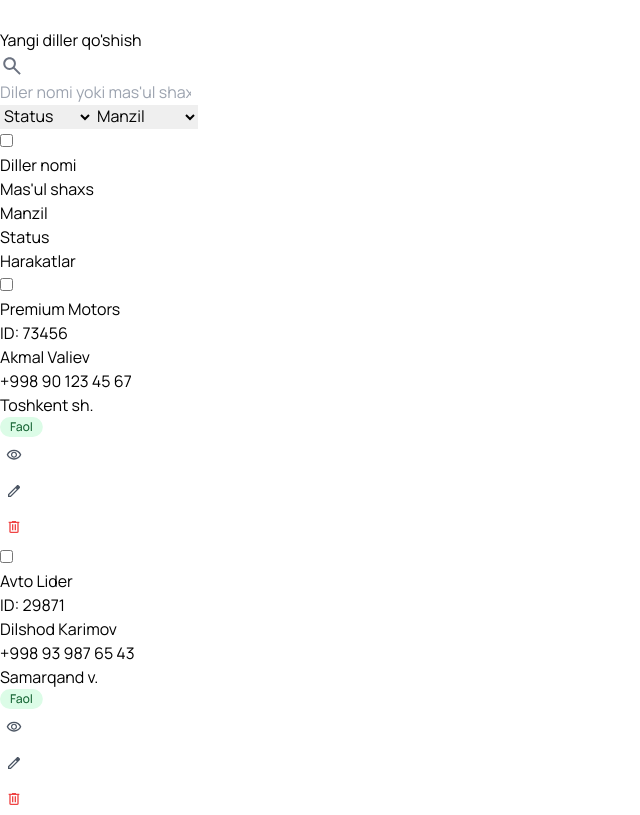
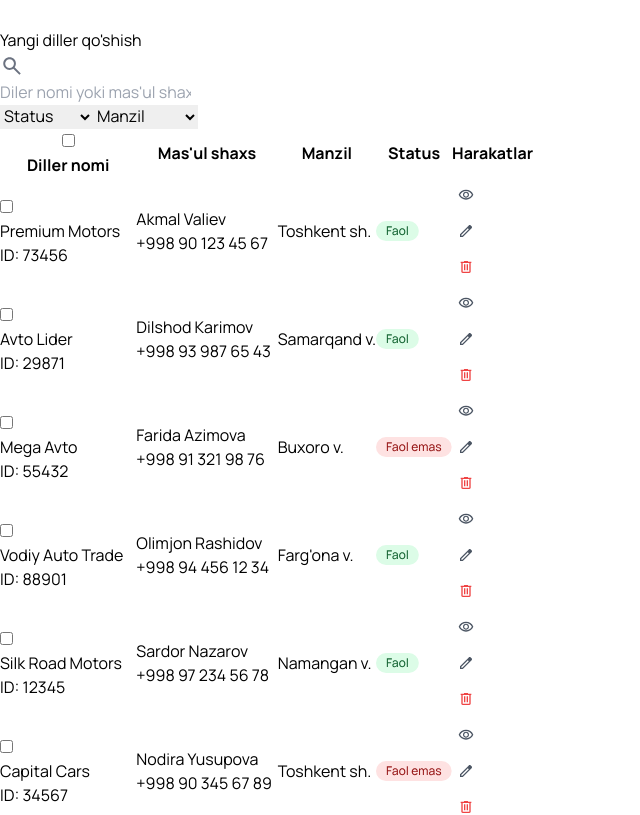
Before and after one commit to Joardan000/react-homework2, a React (Vite) app: page / in a window 1280 px wide. Shown: the part 548-1363 px from the top of the page, without its empty margins (0-640 px from the left). Built offline with nearby package versions, Linux system fonts and the light colour scheme.

Commit message:
second react homework succesfully added to repository

```diff
--- a/src/components/MainDealer.jsx
+++ b/src/components/MainDealer.jsx
@@ -10,32 +10,77 @@ import {dealers} from "../data/data.js";
 import {useState} from "react";
 
 function MainDealer() {
-    const [data, setData] = useState(dealers);
+    const [status, setStatus] = useState("Status")
+    const [address, setAddress] = useState("Manzil")
+    const [searchText, setSearchText] = useState("")
+    const [data, setData] = useState(dealers)
+    const [dealerContact, setDealerContact] = useState("")
+    const [dealerName, setDealerName] = useState("")
+    const [dealerId, setDealerId] = useState(null)
+    const [dealerStatus, setDealerStatus] = useState(null)
+    const [checkedIds, setCheckedIds] = useState([])
+    const [isOpen, setIsOpen] = useState(false)
 
-    function searchFilter(e){
-        const res = dealers.filter(item=>item.name.toLowerCase().includes(e.target.value.toLowerCase()));
-        setData(res)
+    const filteredData = data.filter(item => {
+        const searchFind = item.name.toLowerCase().includes(searchText.toLowerCase()) || item.contact.toLowerCase().includes(searchText.toLowerCase());
+        const statusFind = status === "Status" || item.active === (status === "Faol");
+        const addressFind = address === "Manzil" || item.address === address;
+        return searchFind && statusFind && addressFind;
+    });
+
+    function searchFilter(e) {
+        setSearchText(e.target.value)
     }
+
+    function filterStatus(e) {
+        setStatus(e.target.value)
+    }
+
     function filterAddress(e) {
-        if (e.target.value === "Manzil") {
-            setData(dealers)
-        } else {
-            const res = dealers.filter(item => item.address.includes(e.target.value));
-            setData(res);
+        setAddress(e.target.value)
     }
+
+    function deleteDealer(id) {
+        const dealer = data.filter(item => item.id !== id)
+        setData(dealer)
     }
-    function filterStatus(e) {
-        if (e.target.value === "Status") {
-            setData(dealers);
-        } else {
-            const isActive = e.target.value === "Faol";
-            const res = dealers.filter(item => item.active === isActive);
-            setData(res);
+
+    function editStatus(e) {
+        if (e.target.value === "Status") return
+        setDealerStatus(e.target.value === "Faol")
     }
+
+    function findDealer(id) {
+        const dealer = data.find(item => item.id === id)
+        setDealerContact(dealer.contact)
+        setDealerName(dealer.name)
+        setDealerStatus(dealer.active)
+        setDealerId(id)
+        setIsOpen(true)
     }
+
+    function editDealer() {
+        const dealer = data.map(item =>
+            item.id === dealerId ? {
+                ...item, name: dealerName, contact: dealerContact, active: dealerStatus ?? item.active
+            } : item
+        )
+        setData(dealer)
+    }
+
+    function submitDealer(e) {
+        e.preventDefault()
+        editDealer()
+        setDealerContact("")
+        setDealerName("")
+        setDealerStatus(null)
+        setDealerId(null)
+        setIsOpen(false)
+    }
+
     return (
         <>
-            <section className="main bg-gray-100 max-w-[1184px] w-full overflow-x-hidden">
+            <section className="main bg-gray-100 max-w-full w-full overflow-hidden border-l h-screen border-[#E5E7EB]">
                 <div className="p-8">
                     <div className="flex justify-between items-center mb-6 from-top">
                         <p className="font-extrabold text-[30px] leading-[37.5px] -tracking-[0.75px] text-[#111827]">Diller
@@ -43,12 +88,13 @@ function MainDealer() {
                         <div
                             className="flex items-center hover:bg-blue-700 cursor-not-allowed gap-2 py-[6px] justify-center max-w-[197.14px] w-full rounded-lg bg-[#135BEC]">
                             <img src={plus} alt="plus-icon"/>
-                            <p className="font-bold text-[14px] leading-5 tracking-[0.21px] text-white">Yangi diller
-                                qo'shish</p>
+                            <p className="font-bold text-[14px] leading-5 tracking-[0.21px] text-white">
+                                Yangi diller qo'shish
+                            </p>
                         </div>
                     </div>
                     <div className="bg-white px-6 max-w-full flex rounded-lg from-top border mb-4 border-[#E5E7EB]">
-                        <label className="cursor-pointer py-[10px]" for="input">
+                        <label className="cursor-pointer py-[10px]" htmlFor="input">
                             <img src={search} alt="search-icon"/>
                         </label>
                         <input onChange={searchFilter} className="w-full py-[10px] border-l pl-[9px]"
@@ -72,53 +118,117 @@ function MainDealer() {
                             <option value="Farg'ona">Farg'ona</option>
                             <option value="Namangan">Namangan</option>
                         </select>
+
+                        {
+                            isOpen ? (
+                                <form className="flex items-center gap-3" onSubmit={submitDealer}>
+                                    <input
+                                        className="cursor-pointer font-medium leading-[21px] text-[#1F2937] px-5 rounded-lg border border-[#E5E7EB] py-2"
+                                        value={dealerName} onChange={(e) => setDealerName(e.target.value)}
+                                        placeholder="Diller nomi..." type="text"/>
+                                    <input
+                                        className="cursor-pointer font-medium leading-[21px] text-[#1F2937] px-5 rounded-lg border border-[#E5E7EB] py-2"
+                                        value={dealerContact} onChange={(e) => setDealerContact(e.target.value)}
+                                        placeholder="Mas'ul shaxs..." type="text"/>
+                                    <select
+                                        value={dealerStatus === null ? "Status" : dealerStatus ? "Faol" : "Faol emas"}
+                                        onChange={editStatus}
+                                        className="cursor-pointer font-medium leading-[21px] text-[#1F2937] pr-5 rounded-lg border border-[#E5E7EB] py-2">
+                                        <option value="Status">Statusni o'zgartirish</option>
+                                        <option value="Faol">Faol</option>
+                                        <option value="Faol emas">Faol emas</option>
+                                    </select>
+                                    <button type="submit"
+                                            className="cursor-pointer font-medium leading-[21px] text-[#1F2937] bg-white px-5 rounded-lg border border-[#E5E7EB] py-2">submit
+                                    </button>
+                                </form>
+                            ) : (null)
+                        }
+
                     </div>
-                    <div className="dealers rounded-[12px] border border-[#E5E7EB] overflow-hidden bg-white">
-                        <div
-                            className="p-4 uppercase font-bold text-[12px] leading-4 text-[#374151] bg-[#F9FAFB] flex items-center">
-                            <input className="cursor-pointer w-4 h-4 mr-10" type="checkbox"/>
-                            <p className="mr-[166.82px]">Diller nomi</p>
-                            <p className="mr-[148.37px]">Mas'ul shaxs</p>
-                            <p className="mr-[153.74px]">Manzil</p>
-                            <p className="mr-[137.21px]">Status</p>
-                            <p>Harakatlar</p>
+                    <div className="h-[738px] rounded-[12px] overflow-y-auto overflow-x-hidden">
+                        <table
+                            className="dealers table-fixed rounded-[12px] border border-[#E5E7EB] w-full overflow-hidden bg-white">
+                            <thead className="uppercase font-bold text-[12px] leading-4 text-[#374151] bg-[#F9FAFB]">
+                            <tr>
+                                <th className="pl-4 text-center py-4 w-1/6">
+                                    <div className="flex items-center gap-10">
+                                        <input
+                                            className="cursor-pointer w-4 h-4"
+                                            type="checkbox"
+                                            checked={checkedIds.length === filteredData.length && filteredData.length > 0}
+                                            onChange={(e) => {
+                                                if (e.target.checked) {
+                                                    setCheckedIds(filteredData.map(item => item.id))
+                                                } else {
+                                                    setCheckedIds([])
+                                                }
+                                            }}
+                                        />
+                                        <p>Diller nomi</p>
                                     </div>
-                        <div>
+                                </th>
+                                <th className=" mx-auto justify-center text-center py-4 w-1/6">Mas'ul shaxs</th>
+                                <th className=" mx-auto justify-center text-center py-4 w-1/6">Manzil</th>
+                                <th className=" mx-auto justify-center text-center py-4 w-1/6">Status</th>
+                                <th className=" mx-auto justify-center text-center py-4 w-1/6">Harakatlar</th>
+                            </tr>
+                            </thead>
+                            <tbody>
                             {
-                                data.map(({id, name, contact, phone, address, active}) => (
-                                    <div key={id} className="p-4 flex items-center ">
-                                        <input className="cursor-pointer w-4 h-4 mr-10" type="checkbox"/>
-                                        <div className="max-w-[185.89px] w-full mr-12">
+                                filteredData.length === 0 ? (
+                                    <div><p className="text-red-500 font-bold text-xl">hech nima juq</p></div>
+                                ):(
+
+                                        filteredData.map(({id, name, contact, phone, address, active}) => (
+                                            <tr key={id} className="p-4 border-b border-[#E5E7EB]">
+                                                <td className="p-4">
+                                                    <div className="flex items-center gap-10">
+                                                        <input className="cursor-pointer w-4 h-4"
+                                                               type="checkbox"
+                                                               checked={checkedIds.includes(id)}
+                                                               onChange={(e) => {
+                                                                   if (e.target.checked) {
+                                                                       setCheckedIds([...checkedIds, id])
+                                                                   } else {
+                                                                       setCheckedIds(checkedIds.filter(i => i !== id))
+                                                                   }
+                                                               }}
+                                                        />
+                                                        <div className="max-w-full">
                                                             <p className="font-medium text-[14px] leading-5 text-[#111827]">{name}</p>
                                                             <p className="font-medium text-[12px] text-[#6B7280] leading-4">ID: {id}</p>
                                                         </div>
-                                        <div className="max-w-[186.75px] w-full mr-12 text-[#6B7280]">
+                                                    </div>
+                                                </td>
+                                                <td className="max-w-full text-center  text-[#6B7280]">
                                                     <p className="font-normal text-[14px] leading-5">{contact}</p>
                                                     <p className="font-normal text-[14px] leading-4">{phone}</p>
+                                                </td>
+
+                                                <td><p
+                                                    className="text-center">{address === "Toshkent" ? `${address} sh.` : `${address} v.`}</p>
+                                                </td>
+
+                                                <td>
+                                                    <img className="mx-auto" src={active ? Active : unActive}
+                                                         alt="status-icon"/>
+                                                </td>
+
+                                                <td>
+                                                    <div className="flex justify-center items-center gap-2">
+                                                        <img src={see} alt="see-icon"/>
+                                                        <img className="cursor-pointer" onClick={() => findDealer(id)} src={pen} alt="pen-icon"/>
+                                                        <img className="cursor-pointer" onClick={() => deleteDealer(id)} src={remove} alt="remove-icon"/>
                                                     </div>
+                                                </td>
+                                            </tr>
+                                        ))
 
-                                        {address === "Toshkent" ? (
-                                            <p className="max-w-[86.42px] w-full mr-[112.32px] font-normal text-[14px] leading-5 text-[#6B7280]">{address} sh.</p>
-                                        ) : (
-                                            <p className="max-w-[86.42px] w-full mr-[112.32px] font-normal text-[14px] leading-5 text-[#6B7280]">{address} v.</p>
                                 )
                             }
-
-                                        {active ? (
-                                            <img className="mr-[140.42px]" src={Active} alt="active-icon"/>
-                                        ) : (
-                                            <img className="mr-[107.61px]" src={unActive} alt="un-active-icon"/>
-                                        )}
-
-                                        <div className="flex items-center gap-2">
-                                            <img src={see} alt="see-icon"/>
-                                            <img src={pen} alt="pen-icon"/>
-                                            <img src={remove} alt="remove-icon"/>
-                                        </div>
-                                    </div>
-                                ))
-                            }
-                        </div>
+                            </tbody>
+                        </table>
                     </div>
                 </div>
             </section>
--- a/src/components/Sidebar.jsx
+++ b/src/components/Sidebar.jsx
@@ -12,9 +12,8 @@ import side7 from '../assets/side7.svg'
 function Sidebar() {
     return (
         <>
-            <section className="sidebar">
-                <div className="flex">
-                    <div className="p-4 max-w-[256px] w-full flex flex-col justify-between h-[900px]">
+            <section className="sidebar relative">
+                <div className="p-4 max-w-[256px] w-full flex flex-col justify-between h-full">
                         <div>
                             <div className="pl-3 flex gap-3 items-center mb-10">
                                 <img src={logo} alt="logo-icon"/>
@@ -72,8 +71,6 @@ function Sidebar() {
                             </div>
                         </div>
                     </div>
-                    <div className="w-[1px] h-[900px] bg-[#E5E7EB]"></div>
-                </div>
             </section>
         </>
     )
--- a/src/pages/Home.jsx
+++ b/src/pages/Home.jsx
@@ -3,7 +3,7 @@ import MainDealer from "../components/MainDealer.jsx"
 
 function Home() {
     return (
-        <div className="flex mt-[50px] max-w-[1440px] h-[900px] mx-auto justify-between">
+        <div className="flex max-w-full h-screen mx-auto justify-between">
             <Sidebar />
             <MainDealer />
         </div>
```
Lines whose indentation alone changed are shown as unchanged.
